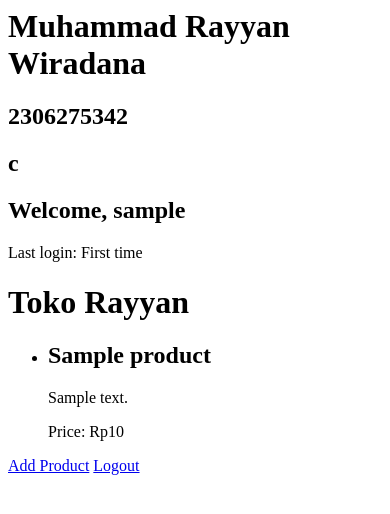
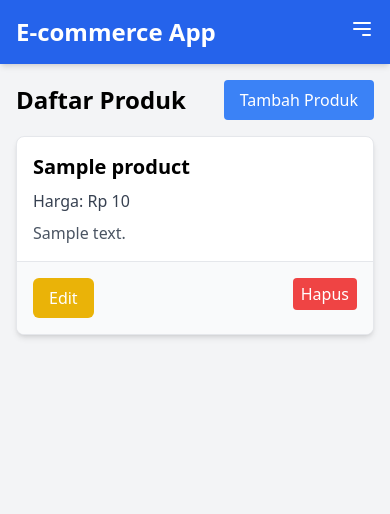
Before and after one commit to wiradanawork/ecommerce_project, a Django app: page / in a window 390 px wide. Shown: the top 514 px of the page. Run offline with Django 5.2, Linux system fonts and the light colour scheme; a user stored in the database is signed in; tables that the repository leaves empty hold one stand-in row (values such as "Sample post"); some libraries are stand-ins or nearby versions.

Commit message:
saya sudah selesai

```diff
--- a/ecommerce_project/settings.py
+++ b/ecommerce_project/settings.py
@@ -55,7 +55,7 @@
 TEMPLATES = [
     {
         'BACKEND': 'django.template.backends.django.DjangoTemplates',
-        'DIRS': [],
+        'DIRS': [BASE_DIR / 'templates', BASE_DIR / 'main/templates'],
         'APP_DIRS': True,
         'OPTIONS': {
             'context_processors': [
@@ -116,8 +116,7 @@
 # Static files (CSS, JavaScript, Images)
 # https://docs.djangoproject.com/en/5.1/howto/static-files/
 
-STATIC_URL = 'static/'
-
+STATIC_URL = '/static/'
 # Default primary key field type
 # https://docs.djangoproject.com/en/5.1/ref/settings/#default-auto-field
 
--- /dev/null
+++ b/main/templates/main/base.html
@@ -0,0 +1,27 @@
+<!DOCTYPE html>
+<html lang="en">
+<head>
+    <meta charset="UTF-8">
+    <meta name="viewport" content="width=device-width, initial-scale=1.0">
+    <title>{% block title %}My Website{% endblock title %}</title>
+
+    <!-- Tambahkan CDN Tailwind di sini -->
+    <script src="https://cdn.tailwindcss.com"></script>
+</head>
+<body class="bg-gray-100">
+
+    <!-- Periksa apakah ini halaman login -->
+    {% if request.resolver_match.url_name != 'login' and request.resolver_match.url_name != 'register' %}
+    <!-- Memasukkan Navbar jika bukan halaman login atau register -->
+    {% include 'main/navbar.html' %}
+    {% endif %}
+
+    <!-- Tempat untuk menampilkan konten halaman -->
+    <div class="container mx-auto p-4">
+        {% block content %}
+        <!-- Halaman lain akan menggantikan bagian ini -->
+        {% endblock content %}
+    </div>
+
+</body>
+</html>
--- /dev/null
+++ b/main/templates/main/navbar.html
@@ -0,0 +1,37 @@
+<nav class="bg-blue-600 p-4 text-white shadow-md">
+    <div class="container mx-auto flex justify-between items-center">
+        <h1 class="text-2xl font-bold">E-commerce App</h1>
+        <div class="hidden md:flex space-x-4">
+            <a href="{% url 'product_list' %}" class="hover:bg-blue-700 px-3 py-2 rounded transition">Home</a>
+            <a href="{% url 'add_product' %}" class="hover:bg-blue-700 px-3 py-2 rounded transition">Add Product</a>
+            <a href="{% url 'logout' %}" class="hover:bg-blue-700 px-3 py-2 rounded transition">Logout</a>
+            {% if user.is_authenticated %}
+                <span class="text-white">Welcome, {{ user.username }}</span>
+            {% endif %}
+        </div>
+        <div class="md:hidden">
+            <button id="menu-button" class="text-white focus:outline-none">
+                <svg class="w-6 h-6" fill="none" stroke="currentColor" viewBox="0 0 24 24" xmlns="http://www.w3.org/2000/svg">
+                    <path stroke-linecap="round" stroke-linejoin="round" stroke-width="2" d="M4 6h16M4 12h16m-7 6h7"></path>
+                </svg>
+            </button>
+        </div>
+    </div>
+
+    <!-- Mobile menu -->
+    <div id="mobile-menu" class="md:hidden hidden">
+        <a href="{% url 'product_list' %}" class="block text-blue-200 hover:bg-blue-700 px-4 py-2 transition">Home</a>
+        <a href="{% url 'add_product' %}" class="block text-blue-200 hover:bg-blue-700 px-4 py-2 transition">Add Product</a>
+        <a href="{% url 'logout' %}" class="block text-blue-200 hover:bg-blue-700 px-4 py-2 transition">Logout</a>
+    </div>
+</nav>
+
+<script>
+    // JavaScript untuk men-toggle mobile menu
+    const menuButton = document.getElementById('menu-button');
+    const mobileMenu = document.getElementById('mobile-menu');
+
+    menuButton.addEventListener('click', () => {
+        mobileMenu.classList.toggle('hidden');
+    });
+</script>
--- a/main/templates/main/product_list.html
+++ b/main/templates/main/product_list.html
@@ -1,33 +1,47 @@
-<html>
-<head>
-    <title>Toko Rayyan</title>
-</head>
-<body>
-    <!-- Tampilkan nama dan npm -->
-    <h1>{{ data.nama }}</h1>
-    <h2>{{ data.npm }}</h2>
-    <h2>{{ data.kelas }}</h2>
+{% extends 'main/base.html' %}
 
+{% block title %}
+Daftar Produk
+{% endblock title %}
 
-    <h2>Welcome, {{ username }}</h2>
-    <p>Last login: {{ last_login }}</p>
+{% block content %}
+<div class="flex justify-between items-center mb-4">
+    <h2 class="text-2xl font-semibold">Daftar Produk</h2>
 
-    <h1>Toko Rayyan</h1>
-    <ul>
-        <!-- Produk dari database -->
+    <!-- Tombol untuk menambah produk -->
+    <a href="{% url 'add_product' %}" class="bg-blue-500 text-white px-4 py-2 rounded hover:bg-blue-600">
+        Tambah Produk
+    </a>
+</div>
+
+<div class="grid grid-cols-1 sm:grid-cols-2 lg:grid-cols-3 gap-6">
+    {% if products %}
         {% for product in products %}
-            <li>
-                <h2>{{ product.name }}</h2>
-                <p>{{ product.description }}</p>
-                <p>Price: Rp{{ product.price }}</p>
-            </li>
+            <div class="bg-white border border-gray-200 rounded-lg shadow-md overflow-hidden">
+                <!-- Bagian body card -->
+                <div class="p-4">
+                    <h3 class="text-xl font-bold mb-2">{{ product.name }}</h3>
+                    <p class="text-gray-700">Harga: Rp {{ product.price }}</p>
+                    <p class="text-gray-600 mt-2">{{ product.description }}</p>
+                </div>
+
+                <!-- Tombol edit dan hapus -->
+                <div class="p-4 border-t border-gray-200 bg-gray-50 flex justify-between">
+                    <a href="{% url 'product_edit' product.id %}" class="bg-yellow-500 text-white py-2 px-4 rounded-md hover:bg-yellow-600">Edit</a>
+                    <form action="{% url 'delete_product' product.id %}" method="POST" class="inline">
+                        {% csrf_token %}
+                        <button type="submit" class="bg-red-500 text-white px-2 py-1 rounded hover:bg-red-600">
+                            Hapus
+                        </button>
+                    </form>
+                </div>
+            </div>
         {% endfor %}
-    </ul>
-
-    <!-- Tombol untuk menambah produk baru -->
-    <a href="{% url 'add_product' %}">Add Product</a>
-
-    <!-- Tombol untuk logout -->
-    <a href="{% url 'logout' %}">Logout</a>
-</body>
-</html>
+        {% else %}
+        <div class="col-span-full text-center">
+            <img src="https://w7.pngwing.com/pngs/278/860/png-transparent-red-x-illustration-check-mark-cross-red-tick-cross-miscellaneous-angle-cross.png" alt="No Products" class="mx-auto mb-4 h-24 w-24">
+            <p class="text-gray-500">Tidak ada produk yang terdaftar. Silakan tambahkan produk baru.</p>
+        </div>
+    {% endif %}
+</div>
+{% endblock content %}
--- a/main/urls.py
+++ b/main/urls.py
@@ -1,9 +1,11 @@
 from django.urls import path
-from .views import product_list, add_product, show_json, show_xml, show_json_by_id, show_xml_by_id, register, login_view, logout_view
+from .views import product_list, add_product, show_json, show_xml, show_json_by_id, show_xml_by_id, register, login_view, logout_view, product_edit, delete_product
 
 urlpatterns = [
     path('', product_list, name='product_list'),
     path('products/add/', add_product, name='add_product'),
+     path('product/<int:pk>/edit/', product_edit, name='product_edit'),
+    path('products/delete/<int:id>/', delete_product, name='delete_product'),
     path('products/json/', show_json, name='show_json'),
     path('products/xml/', show_xml, name='show_xml'),
     path('products/json/<int:id>/', show_json_by_id, name='show_json_by_id'),
--- a/main/views.py
+++ b/main/views.py
@@ -7,7 +7,7 @@ from django.core import serializers
 from .models import Product
 from .forms import ProductForm, RegisterForm
 from django.utils.timezone import localtime
-
+from django.shortcuts import get_object_or_404
 # Fungsi untuk mendaftarkan pengguna baru
 def register(request):
     if request.method == 'POST':
@@ -74,6 +74,27 @@ def product_list(request):
     # Render template product_list.html dengan data produk, informasi pengguna, dan last_login
     return render(request, 'main/product_list.html', {'products': products, 'data': data, 'last_login': last_login, 'username': username})
 
+# Fungsi untuk mengedit produk
+def product_edit(request, pk):
+    product = get_object_or_404(Product, pk=pk)
+
+    if request.method == 'POST':
+        form = ProductForm(request.POST, instance=product)
+        if form.is_valid():
+            form.save()
+            return redirect('product_list')  # Arahkan kembali ke daftar produk setelah berhasil
+    else:
+        form = ProductForm(instance=product)
+
+    return render(request, 'main/product_edit.html', {'form': form, 'product': product})
+
+# Fungsi untuk menghapus produk
+def delete_product(request, id):
+    product = get_object_or_404(Product, id=id)
+    product.delete()
+    # Redirect ke halaman daftar produk setelah menghapus
+    return redirect('product_list')
+
 # Fungsi untuk menambah produk baru
 def add_product(request):
     if request.method == 'POST':
```
Also changed, not shown: main/css/style.css (added, +65 -0 lines), main/templates/main/add_product.html (+32 -14 lines), main/templates/main/login.html (+26 -15 lines), main/templates/main/product_edit.html (added, +19 -0 lines), main/templates/main/register.html (+30 -15 lines), README.md.
